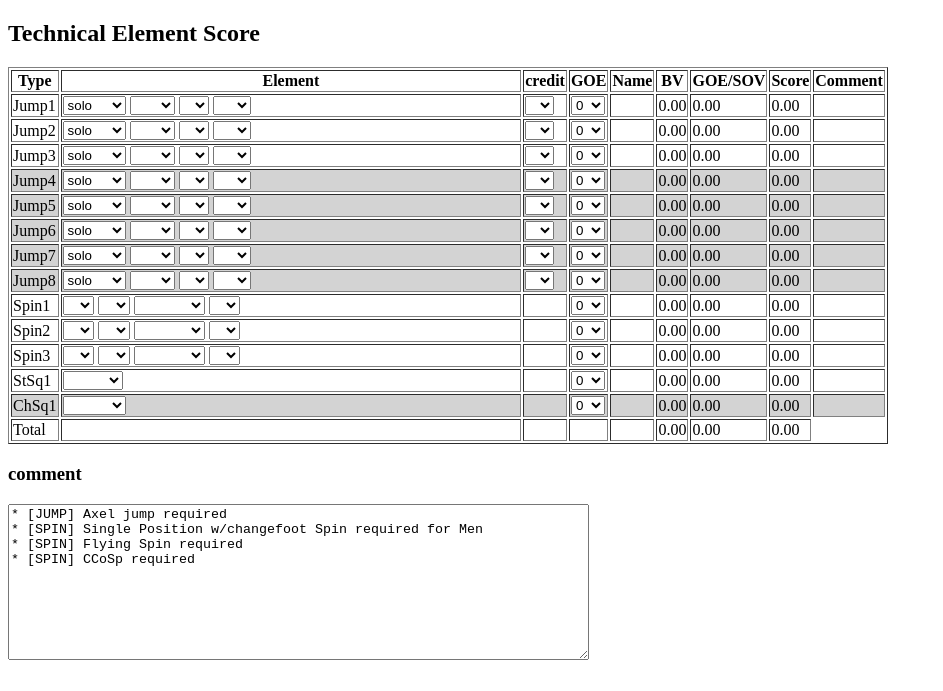
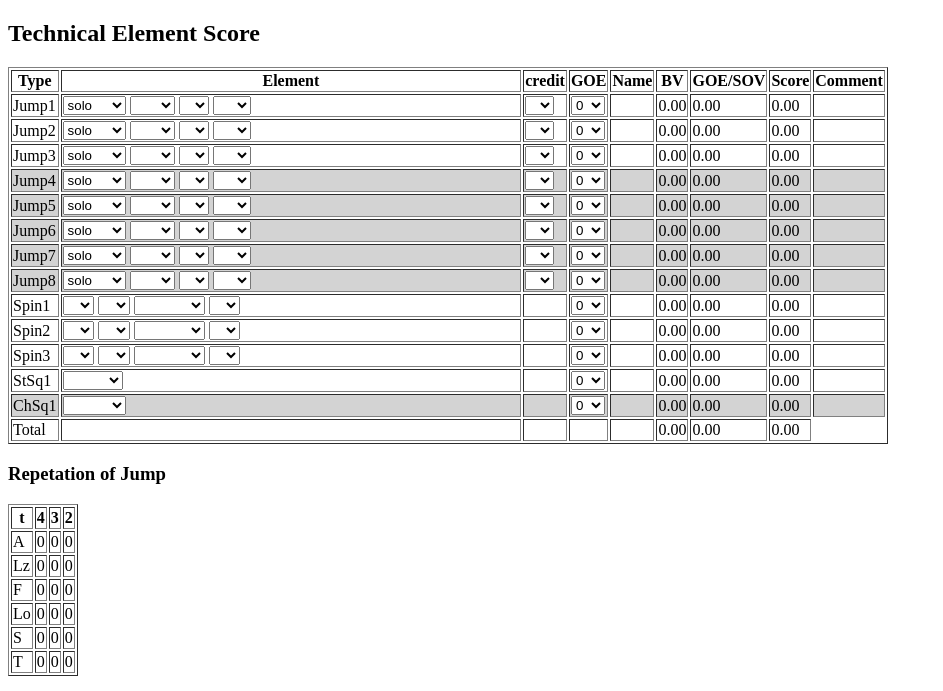
Before and after one commit to atarukodaka/score_calc, a website: page public/index.html in a window 1280 px wide. Shown: the part 106-797 px from the top of the page, without its empty margins (0-943 px from the left). Drawn offline with nearby package versions, Linux system fonts and the light colour scheme.

Commit message:
rep jump

```diff
--- a/public/index.html
+++ b/public/index.html
@@ -1517,7 +1517,68 @@ Segment:
     <td><span class="score">
 </table>
 
-<h3>comment</h3>
+<h3>Repetation of Jump</h3>
+<table border=1 id="repetation_jump">
+  <tr><th>t<th>4<th>3<th>2
+
+      <tr>
+	<td>A
+
+	<td><span class="jr_4A">0</span>
+
+	<td><span class="jr_3A">0</span>
+
+	<td><span class="jr_2A">0</span>
+
+      <tr>
+	<td>Lz
+
+	<td><span class="jr_4Lz">0</span>
+
+	<td><span class="jr_3Lz">0</span>
+
+	<td><span class="jr_2Lz">0</span>
+
+      <tr>
+	<td>F
+
+	<td><span class="jr_4F">0</span>
+
+	<td><span class="jr_3F">0</span>
+
+	<td><span class="jr_2F">0</span>
+
+      <tr>
+	<td>Lo
+
+	<td><span class="jr_4Lo">0</span>
+
+	<td><span class="jr_3Lo">0</span>
+
+	<td><span class="jr_2Lo">0</span>
+
+      <tr>
+	<td>S
+
+	<td><span class="jr_4S">0</span>
+
+	<td><span class="jr_3S">0</span>
+
+	<td><span class="jr_2S">0</span>
+
+      <tr>
+	<td>T
+
+	<td><span class="jr_4T">0</span>
+
+	<td><span class="jr_3T">0</span>
+
+	<td><span class="jr_2T">0</span>
+
+</table>
+
+
+<h3>Rules to satisfy</h3>
 <textarea id="tes_comment" rows=10 cols=70>
 </textarea>
 
--- a/public/score_calc.js
+++ b/public/score_calc.js
@@ -18,6 +18,16 @@ function initialize(){
 	    "SS": {name: "Skating Skills"}
 	},
 	tes: { bv: 0, goesov: 0, score: 0, comment: ""}
+    }
+    rules = {}
+    repetation_jump = {}
+    for (var i = 2; i<=4; i++){   // yet:
+	repetation_jump[i + "A"] = 0;
+	repetation_jump[i + "Lz"] = 0;
+	repetation_jump[i + "F"] = 0;
+	repetation_jump[i + "Lo"] = 0;
+	repetation_jump[i + "S"] = 0;
+	repetation_jump[i + "T"] = 0;
     }
 }
 ////////////////////////////////////////////////////////////////
@@ -83,6 +93,8 @@ function parse_elements(){
 	    if (jn != "Lz"&& jn != "F"){ each_jump.edge = "" }
 
 	    jump.executed[j] = each_jump;
+	    // repeat
+	    repetation_jump[each_jump.jname] += 1
 	}
 	// name
 	var name = "";
@@ -360,6 +372,16 @@ function check_rules(){
 
 }
 
+function update_repetation_jump(){
+    ar = ['A', 'Lz', 'F', 'Lo', 'S', 'T'];
+    for (var i=2; i<=4; i++){
+	len = ar.length;
+	for (var j=0; j<len; j++){
+	    // alert(".jr_" + i + ar[j])
+	    settext("repetation_jump", "", ".jr_" + i + ar[j], repetation_jump[i + ar[j]]);
+	}
+    }
+}
 function recalc(){
     initialize();
     result.displine = $("input[name='displine']:checked").val();
@@ -369,6 +391,7 @@ function recalc(){
 
     check_rules();
     update_elements();
+    update_repetation_jump();
     // parse_components();
 
 }
```
Also changed, not shown: 1 other file.
